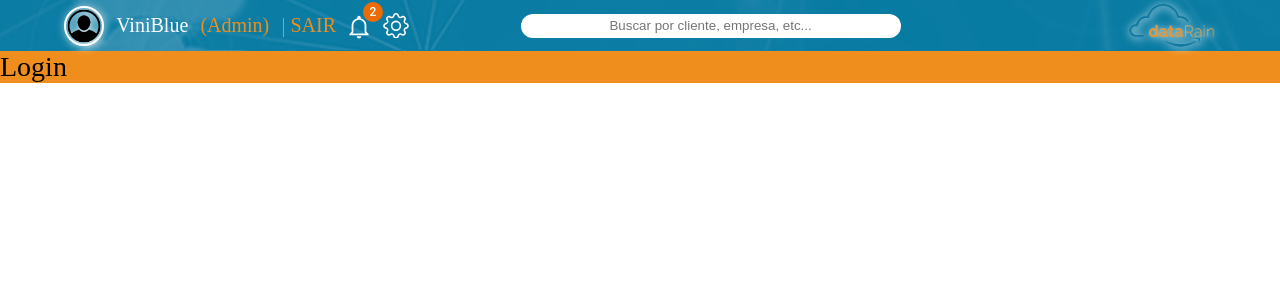
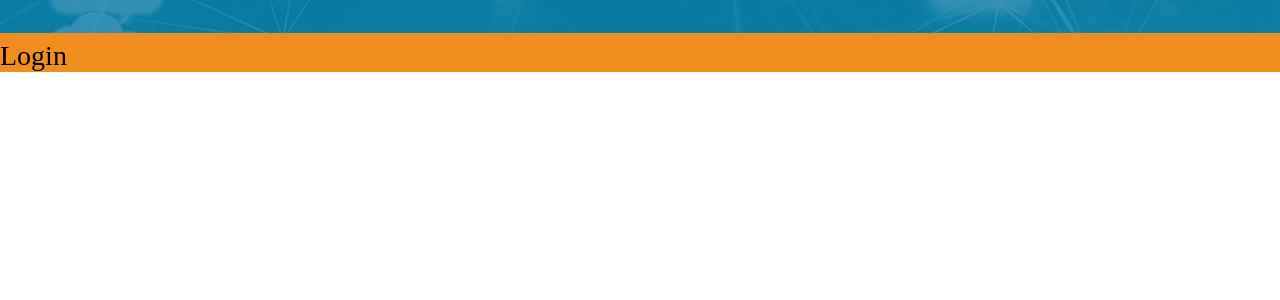
Before and after one commit to DataRain-Team-7/FRONT-BTC-finance-tool, a React (Vite) app: page / in a window 1280 px wide. Shown: the top 300 px of the page. Built offline with nearby package versions, Linux system fonts and the light colour scheme.

Commit message:
fix: changed component on login page to avoid possible conflict

```diff
--- a/src/Pages/Login/index.tsx
+++ b/src/Pages/Login/index.tsx
@@ -1,12 +1,11 @@
 import * as Style from './style'
 import TopBar from '../../components/TopBar'
-import Header from '../../components/Header'
 
 
 const Login = () => {
     return (
         <Style.LoginContainer>
-            <Header />
+            <TopBar />
             <p>Login</p>
 
         </Style.LoginContainer>
```
